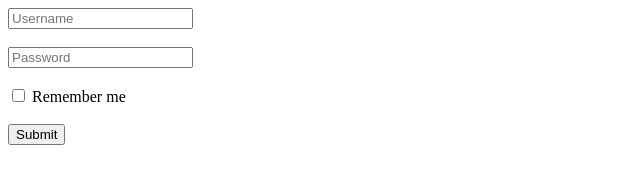
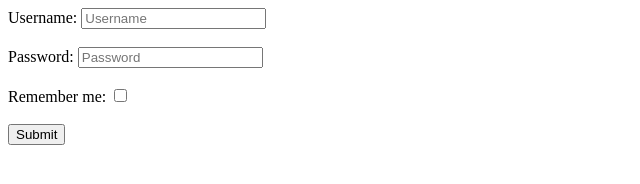
Before and after one commit to acciojob/remember-me-login-form-jaswanthchowdary99, a website: page main.html in a window 1280 px wide. Shown: the whole page, without its empty margins (0-640 px from the left). Drawn offline with Linux system fonts and the light colour scheme.

Commit message:
created a submission

```diff
--- a/main.html
+++ b/main.html
@@ -8,15 +8,14 @@
 
 <body>
 	 <form id="loginForm">
-    <label>
-      <input type="text" id="username" placeholder="Username">
-    </label><br><br>
-    <label>
-      <input type="password" id="password" placeholder="Password">
-    </label><br><br>
-    <label>
-      <input type="checkbox" id="checkbox"> Remember me
-    </label><br><br>
+     <label for="username">Username:</label>
+  <input type="text" id="username" placeholder="Username"><br><br>
+
+  <label for="password">Password:</label>
+  <input type="password" id="password" placeholder="Password"><br><br>
+
+  <label for="checkbox">Remember me:</label>
+  <input type="checkbox" id="checkbox"><br><br>
     <input type="submit" id="submit" value="Submit">
   </form>
 
```
